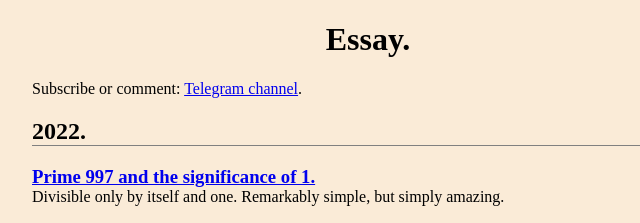
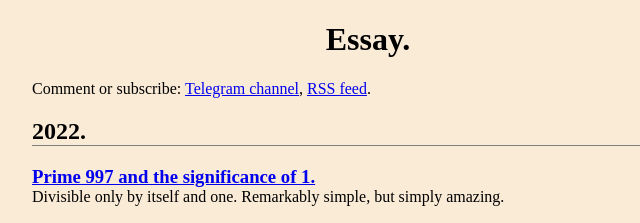
Before and after one commit to CynicusRex/cynicusrex.github.io, a website: page essay.html in a window 1280 px wide. Shown: the top 223 px of the page, 272-912 px from the left. Drawn offline with Linux system fonts and the light colour scheme.

Commit message:
adds RSS feed link

```diff
--- a/essay.html
+++ b/essay.html
@@ -33,7 +33,7 @@
 <body>
   <div id="blog" class="readability">
     <h1>Essay.</h1>
-    <p>Subscribe or comment: <a href="https://t.me/cynicusrex">Telegram channel</a>.</p>
+    <p>Comment or subscribe: <a href="https://t.me/cynicusrex">Telegram channel</a>, <a href="./feed.rss">RSS feed</a>.</p>
 
     <h2>2022.</h2>
     <h3><a href="./file/997.html">Prime 997 and the significance of 1.</a></h3>
```
